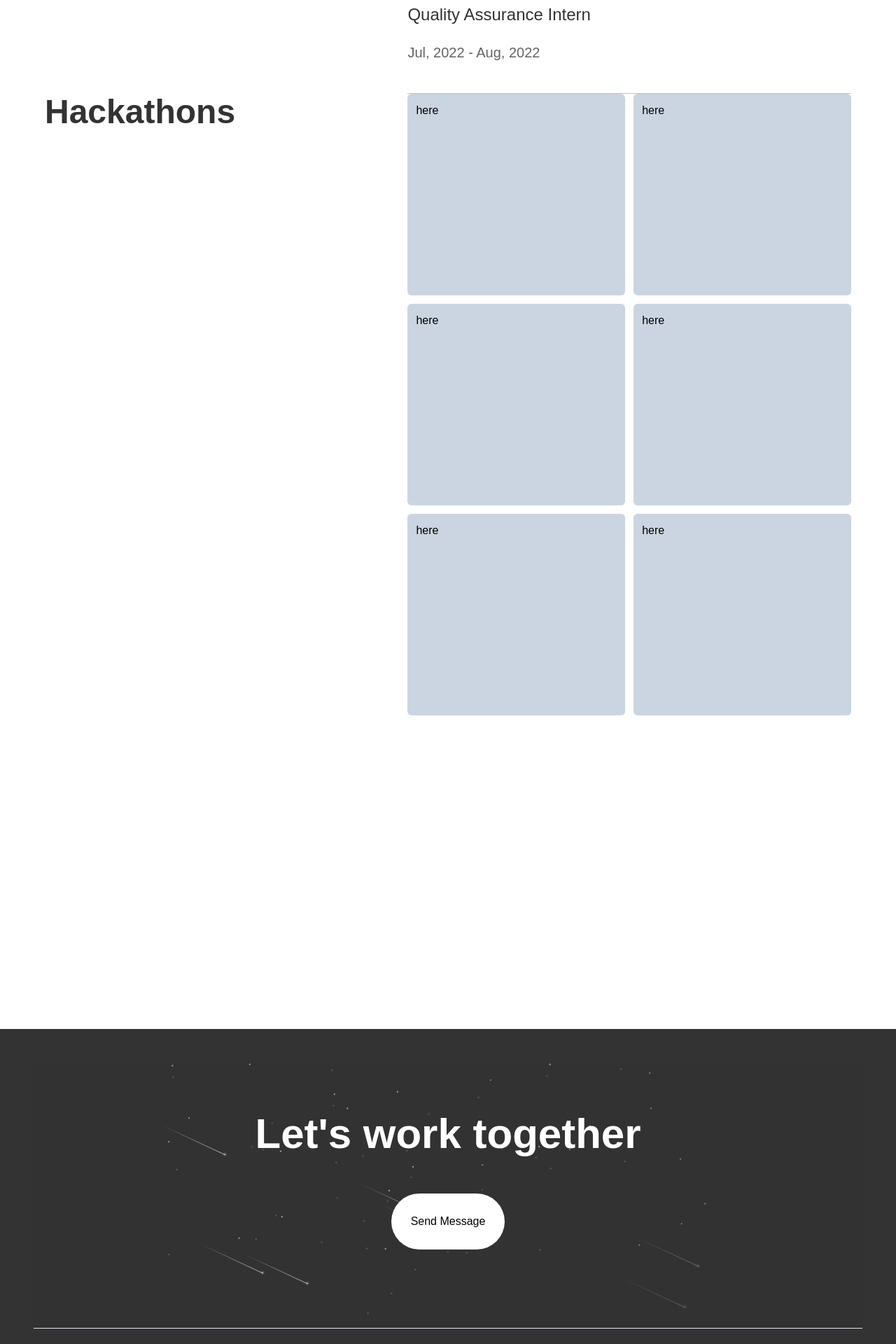
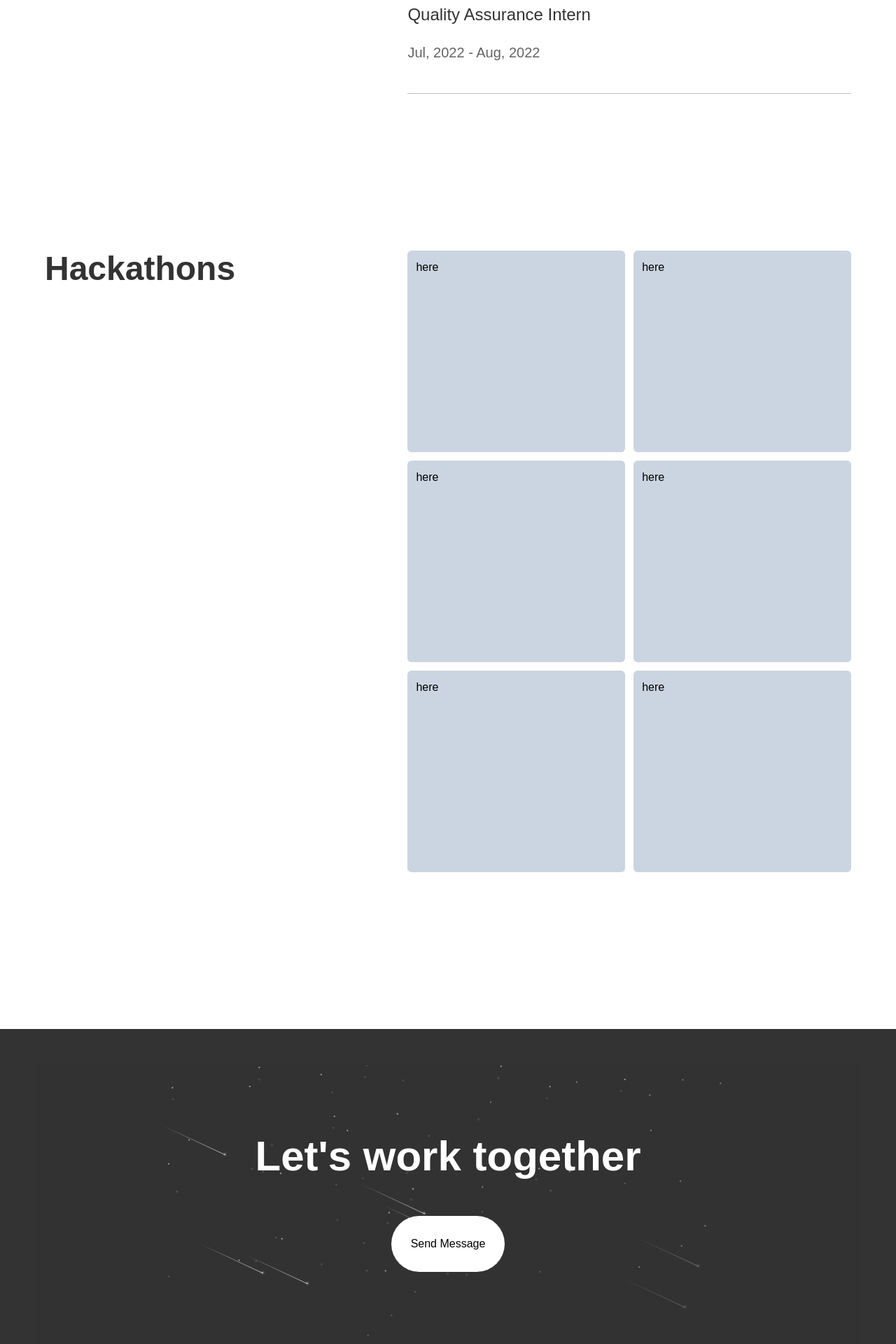
Before and after one commit to Fatima-Mujahid/portfolio-v1, a Next.js app: page /about in a window 1280 px wide. Shown: the part 2960-4880 px from the top of the page at 70% size. Built offline with nearby package versions, Linux system fonts and the light colour scheme; a web font is replaced by a local one.

Commit message:
minor fixes

```diff
--- a/src/components/Footer.jsx
+++ b/src/components/Footer.jsx
@@ -25,12 +25,12 @@ const Footer = () => {
           }}
         >
           <div className="bg-[#333333]/50 flex flex-col items-center justify-center">
-            <h1 className="text-6xl font-semibold leading-tight pt-16">
+            <h1 className="text-6xl font-semibold leading-tight pt-24">
               Let's work together
             </h1>
             <a
               href="mailto:fatimamujahid01@gmail.com"
-              className="bg-white text-black p-7 rounded-full mt-12 mb-28"
+              className="bg-white text-black p-7 rounded-full mt-12 mb-36"
             >
               Send Message
             </a>
--- a/src/components/Testimonials.jsx
+++ b/src/components/Testimonials.jsx
@@ -5,7 +5,7 @@ import { testimonials } from "@/data/testimonials";
 
 const Testimonials = () => {
   return (
-    <section className="flex flex-col md:flex-row container gap-20 md:gap-8 my-44 md:my-52">
+    <section className="flex flex-col md:flex-row container gap-20 md:gap-8 my-36 md:my-56">
       {testimonials.map((testimonial) => (
         <div className="flex flex-col items-center justify-center">
           <Image
--- a/src/pages/about.js
+++ b/src/pages/about.js
@@ -95,7 +95,7 @@ export default function About() {
           </div>
         </div>
       </div>
-      <div className="container pb-36 md:pb-56">
+      <div className="container pt-36 md:pt-56">
         <div className="flex flex-col md:flex-row justify-between gap-12">
           <h1 className="title">Hackathons</h1>
           <div className="flex flex-col gap-3 w-full md:w-[55%]">
```
